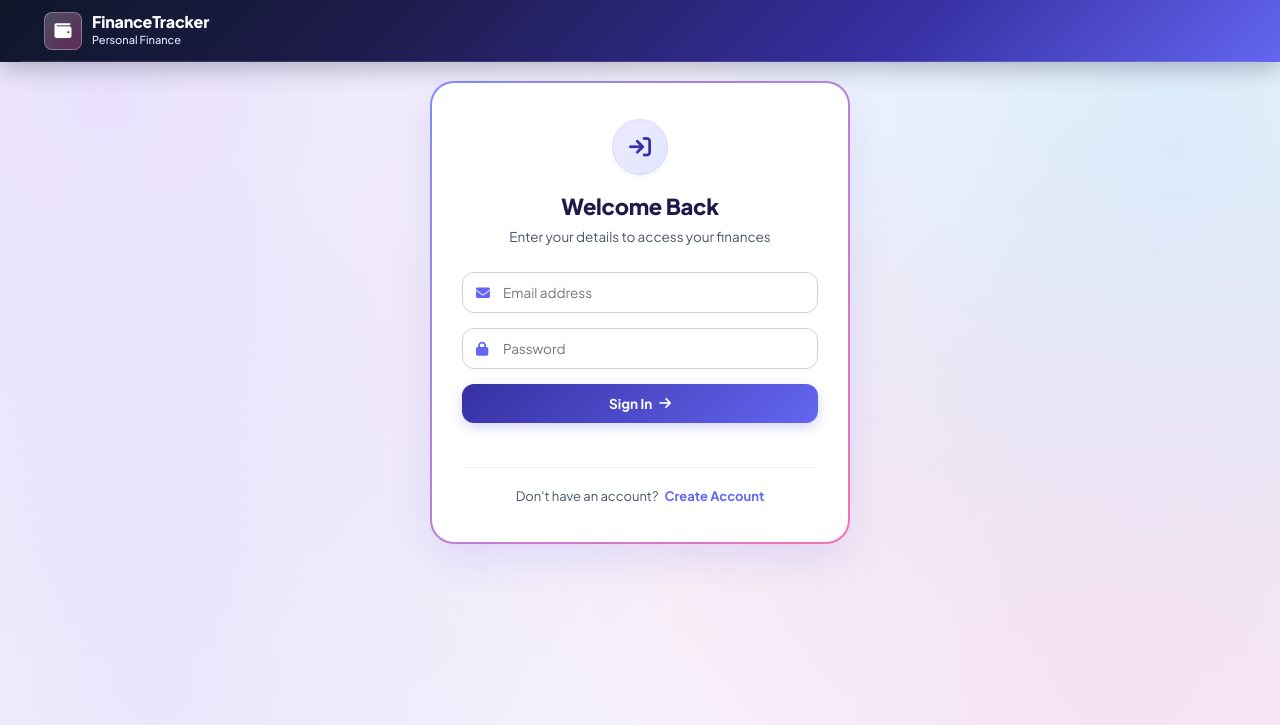
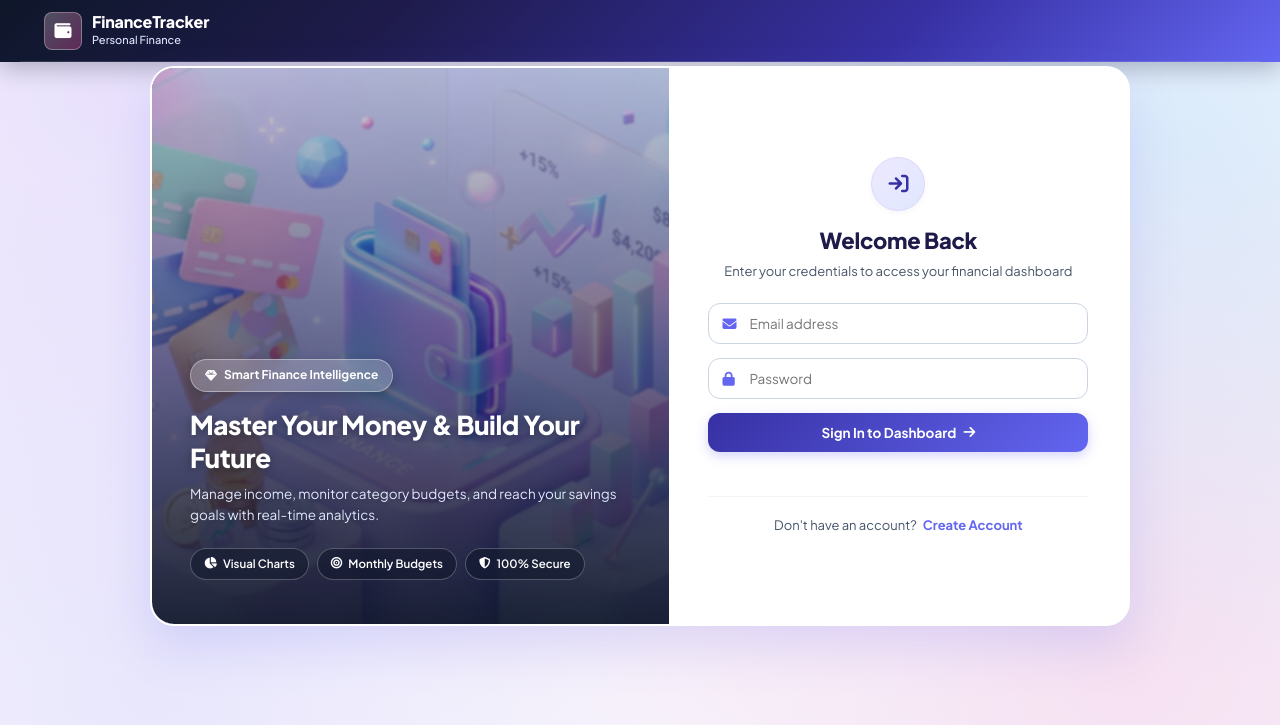
Before and after one commit to Ashi0411/personal-finance-tracker, a PHP site: page / in a window 1280 px wide. Shown: the top 725 px of the page. Run offline with PHP 8.4, Linux system fonts and the light colour scheme.

Commit message:
UI: Add creative 3D financial illustration showcase to Login & Registration interfaces

```diff
--- a/frontend/css/style.css
+++ b/frontend/css/style.css
@@ -312,35 +312,142 @@ body {
 }
 
 /* ============================================================
-   5. AUTHENTICATION SECTION (LOGIN / REGISTER)
+   5. AUTHENTICATION SECTION (CREATIVE SPLIT SHOWCASE)
    ============================================================ */
 .auth-wrapper {
     display: flex;
     justify-content: center;
-    padding: 45px 0;
-}
-
-.auth-card {
-    background: #ffffff;
-    border: 2px solid transparent;
-    background-image: linear-gradient(#ffffff, #ffffff), linear-gradient(135deg, #818cf8, #f472b6);
-    background-origin: border-box;
-    background-clip: padding-box, border-box;
+    align-items: center;
+    padding: 30px 0 50px;
+}
+
+.auth-creative-container {
+    display: flex;
+    background: #ffffff;
     border-radius: var(--radius-xl);
+    overflow: hidden;
+    box-shadow: 0 20px 50px rgba(99, 102, 241, 0.18);
+    border: 2px solid rgba(255, 255, 255, 0.85);
+    max-width: 980px;
     width: 100%;
-    max-width: 420px;
-    padding: 36px 30px;
-    box-shadow: var(--shadow-lg);
+    min-height: 560px;
+}
+
+/* Left Showcase Panel with 3D Illustration */
+.auth-showcase-panel {
+    flex: 1.15;
+    position: relative;
+    overflow: hidden;
+    display: flex;
+    flex-direction: column;
+    justify-content: flex-end;
+    padding: 44px 38px;
+    background-color: var(--color-navy);
+}
+
+.showcase-bg-image {
+    position: absolute;
+    inset: 0;
+    background-image: url('../images/auth_finance_bg.jpg');
+    background-size: cover;
+    background-position: center;
+    transition: transform 0.8s cubic-bezier(0.4, 0, 0.2, 1);
+}
+
+.auth-showcase-panel:hover .showcase-bg-image {
+    transform: scale(1.04);
+}
+
+.showcase-gradient-overlay {
+    position: absolute;
+    inset: 0;
+    background: linear-gradient(180deg, rgba(30, 27, 75, 0.2) 0%, rgba(30, 27, 75, 0.65) 55%, rgba(15, 23, 42, 0.94) 100%);
+    backdrop-filter: blur(1px);
+}
+
+.showcase-content {
+    position: relative;
+    z-index: 2;
+    color: #ffffff;
+}
+
+.showcase-pill-badge {
+    display: inline-flex;
+    align-items: center;
+    gap: 7px;
+    padding: 6px 14px;
+    background: rgba(255, 255, 255, 0.22);
+    border: 1px solid rgba(255, 255, 255, 0.38);
+    border-radius: var(--radius-full);
+    font-size: 12px;
+    font-weight: 700;
+    color: #ffffff;
+    backdrop-filter: blur(10px);
+    margin-bottom: 16px;
+    box-shadow: 0 4px 12px rgba(0, 0, 0, 0.2);
+}
+
+.showcase-heading {
+    font-size: 26px;
+    font-weight: 800;
+    line-height: 1.28;
+    margin-bottom: 10px;
+    color: #ffffff;
+    letter-spacing: -0.4px;
+    text-shadow: 0 2px 10px rgba(0, 0, 0, 0.35);
+}
+
+.showcase-subtext {
+    font-size: 13.5px;
+    color: #e0e7ff;
+    line-height: 1.55;
+    margin-bottom: 22px;
+    text-shadow: 0 1px 4px rgba(0, 0, 0, 0.25);
+}
+
+.showcase-feature-pills {
+    display: flex;
+    flex-wrap: wrap;
+    gap: 8px;
+}
+
+.feat-pill {
+    display: inline-flex;
+    align-items: center;
+    gap: 6px;
+    padding: 6px 13px;
+    background: rgba(15, 23, 42, 0.55);
+    border: 1px solid rgba(255, 255, 255, 0.25);
+    border-radius: var(--radius-full);
+    font-size: 11.5px;
+    font-weight: 600;
+    color: #ffffff;
+    backdrop-filter: blur(8px);
+}
+
+/* Right Forms Container */
+.auth-forms-container {
+    flex: 1;
+    display: flex;
+    align-items: center;
+    justify-content: center;
+    padding: 44px 38px;
+    background: #ffffff;
+}
+
+.auth-inner-card {
+    width: 100%;
+    max-width: 380px;
     text-align: center;
 }
 
 .auth-card-header {
-    margin-bottom: 24px;
+    margin-bottom: 22px;
 }
 
 .auth-card-icon {
-    width: 56px;
-    height: 56px;
+    width: 54px;
+    height: 54px;
     background: linear-gradient(135deg, var(--pastel-purple), #e0e7ff);
     color: var(--color-purple-deep);
     border: 1.5px solid var(--pastel-purple-border);
@@ -348,8 +455,8 @@ body {
     display: flex;
     align-items: center;
     justify-content: center;
-    font-size: 22px;
-    margin: 0 auto 14px;
+    font-size: 20px;
+    margin: 0 auto 12px;
     box-shadow: var(--shadow-sm);
 }
 
@@ -368,14 +475,14 @@ body {
 }
 
 .auth-card-header p {
-    font-size: 13.5px;
+    font-size: 13px;
     color: var(--text-secondary);
 }
 
 .auth-form {
     display: flex;
     flex-direction: column;
-    gap: 15px;
+    gap: 14px;
 }
 
 .input-field {
@@ -1454,6 +1561,23 @@ body {
 }
 
 @media (max-width: 860px) {
+    .auth-creative-container {
+        flex-direction: column;
+        max-width: 480px;
+    }
+    .auth-showcase-panel {
+        min-height: 220px;
+        padding: 28px 24px;
+    }
+    .showcase-heading {
+        font-size: 20px;
+    }
+    .showcase-subtext {
+        display: none;
+    }
+    .auth-forms-container {
+        padding: 30px 24px;
+    }
     .summary-cards-grid {
         grid-template-columns: 1fr;
     }
--- a/frontend/index.html
+++ b/frontend/index.html
@@ -82,18 +82,41 @@
     <main class="main-container">
 
         <!-- ==================================================
-             1. AUTHENTICATION (LOGIN / REGISTER)
+             1. AUTHENTICATION (CREATIVE LOGIN / REGISTER)
         =================================================== -->
         <div id="authSection" class="auth-wrapper">
+            <div class="auth-creative-container">
+
+                <!-- LEFT: 3D ILLUSTRATION & HIGHLIGHTS SHOWCASE -->
+                <div class="auth-showcase-panel">
+                    <div class="showcase-bg-image"></div>
+                    <div class="showcase-gradient-overlay"></div>
+                    <div class="showcase-content">
+                        <div class="showcase-pill-badge">
+                            <i class="fa-solid fa-gem"></i> <span>Smart Finance Intelligence</span>
+                        </div>
+                        <h2 class="showcase-heading">Master Your Money & Build Your Future</h2>
+                        <p class="showcase-subtext">Manage income, monitor category budgets, and reach your savings goals with real-time analytics.</p>
+
+                        <div class="showcase-feature-pills">
+                            <span class="feat-pill"><i class="fa-solid fa-chart-pie"></i> Visual Charts</span>
+                            <span class="feat-pill"><i class="fa-solid fa-bullseye"></i> Monthly Budgets</span>
+                            <span class="feat-pill"><i class="fa-solid fa-shield-halved"></i> 100% Secure</span>
+                        </div>
+                    </div>
+                </div>
+
+                <!-- RIGHT: INTERACTIVE AUTH FORMS -->
+                <div class="auth-forms-container">
 
                     <!-- LOGIN CARD -->
-            <div id="loginSection" class="auth-card">
+                    <div id="loginSection" class="auth-inner-card">
                         <div class="auth-card-header">
                             <div class="auth-card-icon">
                                 <i class="fa-solid fa-arrow-right-to-bracket"></i>
                             </div>
                             <h2>Welcome Back</h2>
-                    <p>Enter your details to access your finances</p>
+                            <p>Enter your credentials to access your financial dashboard</p>
                         </div>
 
                         <form id="loginForm" class="auth-form">
@@ -108,7 +131,7 @@
                             </div>
 
                             <button type="submit" class="btn-primary btn-block" id="loginSubmitBtn">
-                        <span>Sign In</span>
+                                <span>Sign In to Dashboard</span>
                                 <i class="fa-solid fa-arrow-right"></i>
                             </button>
                         </form>
@@ -122,13 +145,13 @@
                     </div>
 
                     <!-- REGISTER CARD -->
-            <div id="registerSection" class="auth-card" style="display: none;">
+                    <div id="registerSection" class="auth-inner-card" style="display: none;">
                         <div class="auth-card-header">
                             <div class="auth-card-icon reg-icon">
                                 <i class="fa-solid fa-user-plus"></i>
                             </div>
-                    <h2>Create Account</h2>
-                    <p>Start tracking your income & expenses today</p>
+                            <h2>Create Free Account</h2>
+                            <p>Start organizing your personal finances in seconds</p>
                         </div>
 
                         <form id="registerForm" class="auth-form">
@@ -153,7 +176,7 @@
                             </div>
 
                             <button type="submit" class="btn-primary btn-block btn-accent" id="registerSubmitBtn">
-                        <span>Register Account</span>
+                                <span>Complete Registration</span>
                                 <i class="fa-solid fa-user-check"></i>
                             </button>
                         </form>
@@ -166,6 +189,9 @@
                         </div>
                     </div>
 
+                </div>
+
+            </div>
         </div>
 
         <!-- ==================================================
```
Also changed, not shown: frontend/images/auth_finance_bg.jpg (added). Lines whose indentation alone changed are shown as unchanged.
